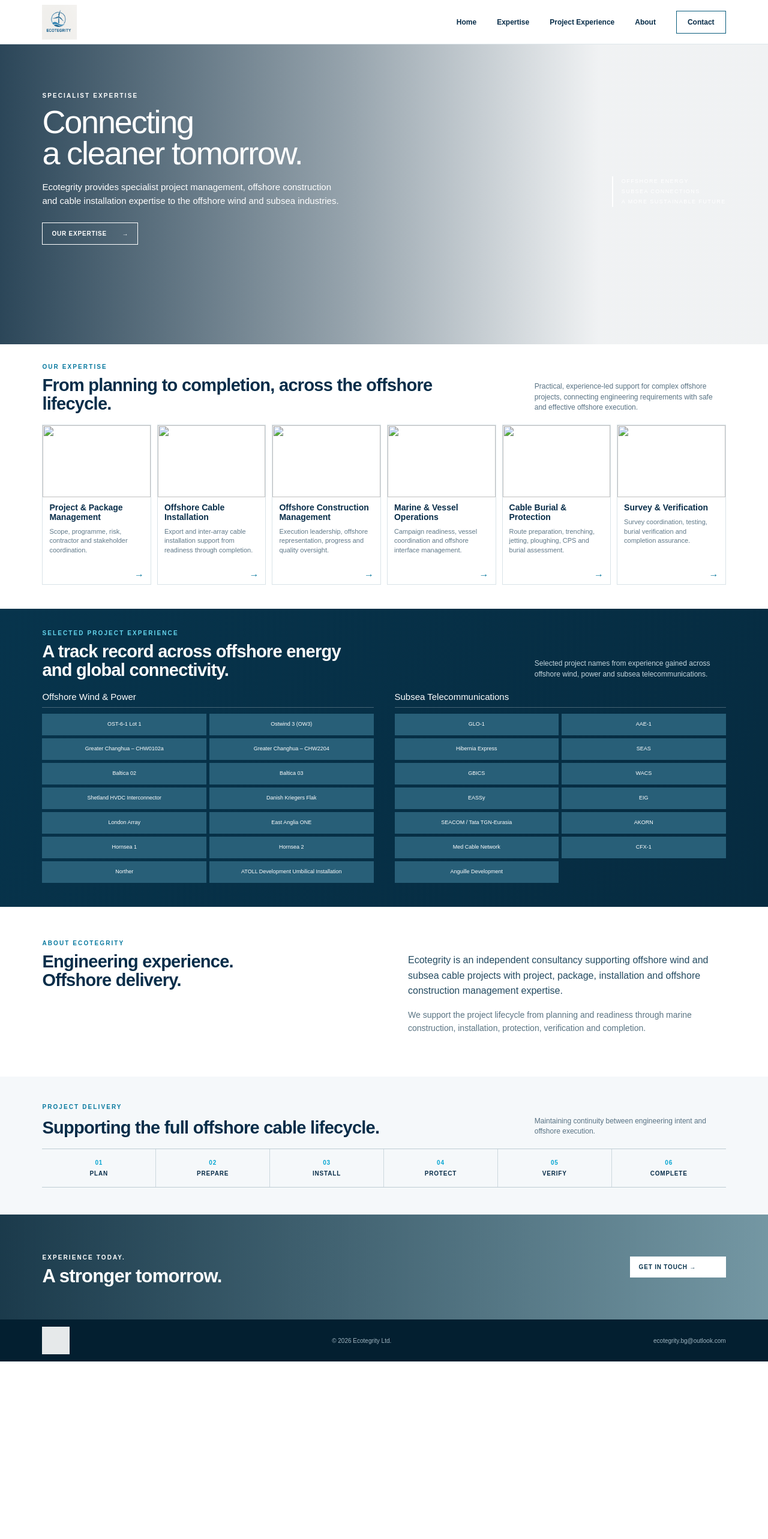
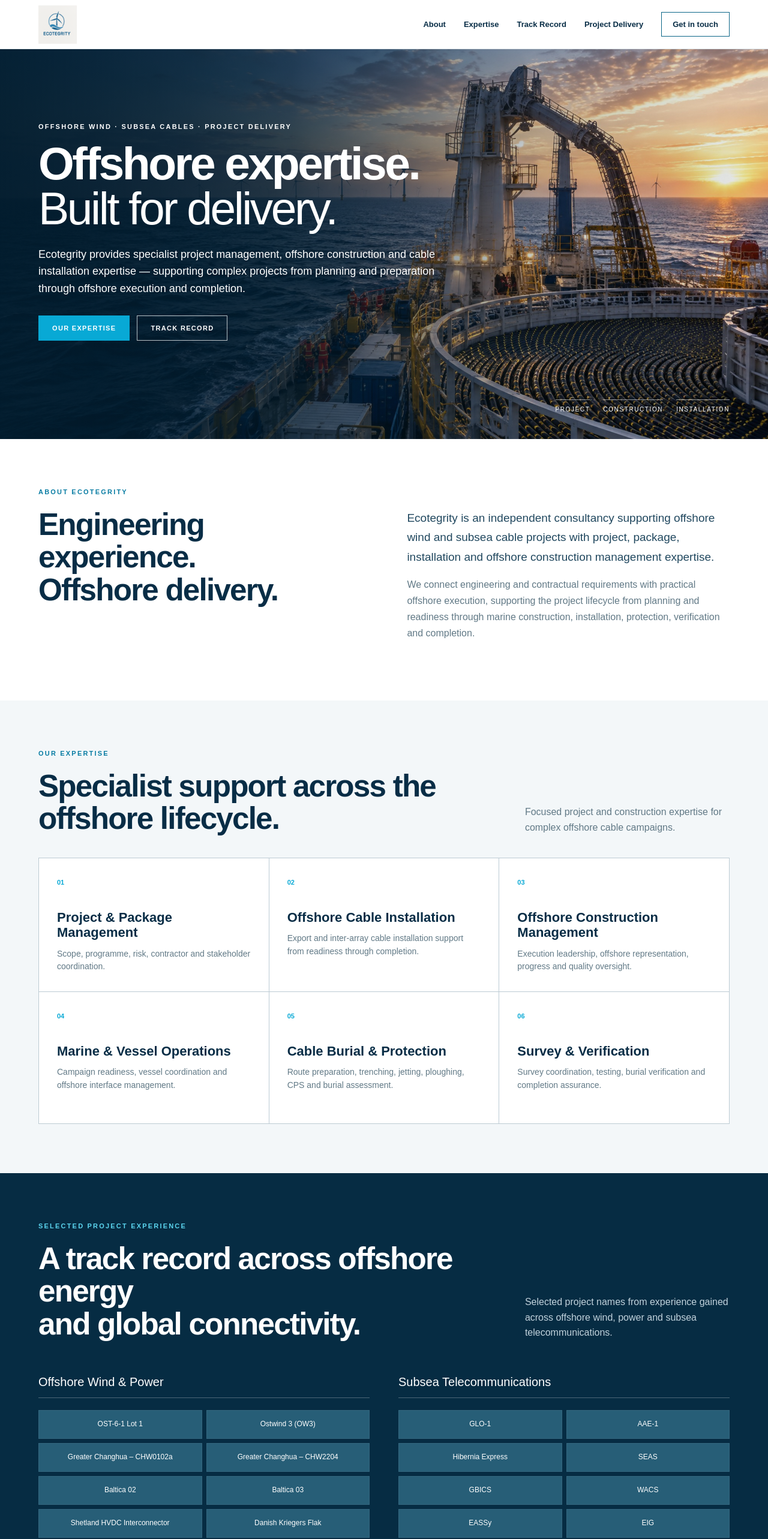
Before and after one commit to thomc007/ecotegrity-site, a plain HTML site: page index.html in a window 1280 px wide. Shown: the top 2566 px of the page at 60% size. Before the commit the page ends 2270 px from the top, so only its background shows below. Drawn offline with Linux system fonts and the light colour scheme.

Commit message:
Add files via upload

```diff
--- a/index.html
+++ b/index.html
@@ -1,51 +1,126 @@
 <!doctype html>
-<html lang="en"><head><meta charset="utf-8"><meta name="viewport" content="width=device-width,initial-scale=1">
-<title>Ecotegrity | Offshore Wind & Subsea Cable Expertise</title>
-<meta name="description" content="Specialist project management, offshore construction and cable installation expertise for offshore wind and subsea projects.">
-<link rel="stylesheet" href="style.css"></head><body>
-<header class="header"><a class="brand" href="#home"><img src="logo.png" alt="Ecotegrity"></a>
-<button class="menu" onclick="document.body.classList.toggle('nav-open')">Menu</button>
-<nav><a href="#home">Home</a><a href="#expertise">Expertise</a><a href="#track">Project Experience</a><a href="#about">About</a><a href="#contact" class="contact-link">Contact</a></nav></header>
+<html lang="en">
+<head>
+  <meta charset="utf-8">
+  <meta name="viewport" content="width=device-width,initial-scale=1">
+  <meta name="description" content="Ecotegrity provides specialist project management, offshore construction and cable installation expertise to offshore wind and subsea cable projects.">
+  <title>Ecotegrity | Offshore Wind & Subsea Cable Expertise</title>
+  <link rel="stylesheet" href="style.css">
+</head>
+<body>
+<header class="header">
+  <a class="brand" href="#home"><img src="logo.png" alt="Ecotegrity"></a>
+  <button class="menu" aria-label="Open menu" onclick="document.body.classList.toggle('nav-open')">Menu</button>
+  <nav>
+    <a href="#about">About</a>
+    <a href="#expertise">Expertise</a>
+    <a href="#track">Track Record</a>
+    <a href="#delivery">Project Delivery</a>
+    <a class="nav-contact" href="#contact">Get in touch</a>
+  </nav>
+</header>
 
 <main>
-<section id="home" class="hero"><div class="shade"></div><div class="hero-copy">
-<p class="eyebrow">SPECIALIST EXPERTISE</p><h1>Connecting<br>a cleaner tomorrow.</h1>
-<p>Ecotegrity provides specialist project management, offshore construction and cable installation expertise to the offshore wind and subsea industries.</p>
-<a class="button ghost" href="#expertise">OUR EXPERTISE <span>→</span></a></div>
-<div class="hero-note">OFFSHORE ENERGY<br>SUBSEA CONNECTIONS<br>A MORE SUSTAINABLE FUTURE</div></section>
+<section class="hero" id="home">
+  <div class="hero-shade"></div>
+  <div class="hero-content">
+    <p class="eyebrow">OFFSHORE WIND · SUBSEA CABLES · PROJECT DELIVERY</p>
+    <h1>Offshore expertise.<br><span>Built for delivery.</span></h1>
+    <p class="hero-text">Ecotegrity provides specialist project management, offshore construction and cable installation expertise — supporting complex projects from planning and preparation through offshore execution and completion.</p>
+    <div class="hero-actions">
+      <a class="btn btn-fill" href="#expertise">Our expertise</a>
+      <a class="btn btn-line" href="#track">Track record</a>
+    </div>
+  </div>
+  <div class="hero-side">
+    <span>PROJECT</span><span>CONSTRUCTION</span><span>INSTALLATION</span>
+  </div>
+</section>
 
-<section id="expertise" class="expertise wrap"><div class="expertise-head">
-<div><p class="label">OUR EXPERTISE</p><h2>From planning to completion, across the offshore lifecycle.</h2></div>
-<p>Practical, experience-led support for complex offshore projects, connecting engineering requirements with safe and effective offshore execution.</p></div>
-<div class="cards">
-<article><img src="expertise-1.jpg" alt=""><div><h3>Project & Package Management</h3><p>Scope, programme, risk, contractor and stakeholder coordination.</p><b>→</b></div></article>
-<article><img src="expertise-2.jpg" alt=""><div><h3>Offshore Cable Installation</h3><p>Export and inter-array cable installation support from readiness through completion.</p><b>→</b></div></article>
-<article><img src="expertise-3.jpg" alt=""><div><h3>Offshore Construction Management</h3><p>Execution leadership, offshore representation, progress and quality oversight.</p><b>→</b></div></article>
-<article><img src="expertise-4.jpg" alt=""><div><h3>Marine & Vessel Operations</h3><p>Campaign readiness, vessel coordination and offshore interface management.</p><b>→</b></div></article>
-<article><img src="expertise-5.jpg" alt=""><div><h3>Cable Burial & Protection</h3><p>Route preparation, trenching, jetting, ploughing, CPS and burial assessment.</p><b>→</b></div></article>
-<article><img src="expertise-6.jpg" alt=""><div><h3>Survey & Verification</h3><p>Survey coordination, testing, burial verification and completion assurance.</p><b>→</b></div></article>
-</div></section>
+<section class="about section" id="about">
+  <p class="section-label">ABOUT ECOTEGRITY</p>
+  <div class="about-grid">
+    <h2>Engineering experience.<br>Offshore delivery.</h2>
+    <div>
+      <p class="lead">Ecotegrity is an independent consultancy supporting offshore wind and subsea cable projects with project, package, installation and offshore construction management expertise.</p>
+      <p>We connect engineering and contractual requirements with practical offshore execution, supporting the project lifecycle from planning and readiness through marine construction, installation, protection, verification and completion.</p>
+    </div>
+  </div>
+</section>
 
-<section id="track" class="track"><div class="wrap"><div class="track-head"><div><p class="label light">SELECTED PROJECT EXPERIENCE</p>
-<h2>A track record across offshore energy<br>and global connectivity.</h2></div>
-<p>Selected project names from experience gained across offshore wind, power and subsea telecommunications.</p></div>
-<div class="track-cols"><div><h3>Offshore Wind & Power</h3><div class="projects">
-<span>OST-6-1 Lot 1</span><span>Ostwind 3 (OW3)</span><span>Greater Changhua – CHW0102a</span><span>Greater Changhua – CHW2204</span>
-<span>Baltica 02</span><span>Baltica 03</span><span>Shetland HVDC Interconnector</span><span>Danish Kriegers Flak</span>
-<span>London Array</span><span>East Anglia ONE</span><span>Hornsea 1</span><span>Hornsea 2</span><span>Norther</span><span>ATOLL Development Umbilical Installation</span>
-</div></div><div><h3>Subsea Telecommunications</h3><div class="projects">
-<span>GLO-1</span><span>AAE-1</span><span>Hibernia Express</span><span>SEAS</span><span>GBICS</span><span>WACS</span><span>EASSy</span><span>EIG</span>
-<span>SEACOM / Tata TGN-Eurasia</span><span>AKORN</span><span>Med Cable Network</span><span>CFX-1</span><span>Anguille Development</span>
-</div></div></div></div></section>
+<section class="expertise section" id="expertise">
+  <div class="section-top">
+    <div><p class="section-label">OUR EXPERTISE</p><h2>Specialist support across the offshore lifecycle.</h2></div>
+    <p>Focused project and construction expertise for complex offshore cable campaigns.</p>
+  </div>
+  <div class="expertise-grid">
+    <article><b>01</b><h3>Project & Package Management</h3><p>Scope, programme, risk, contractor and stakeholder coordination.</p></article>
+    <article><b>02</b><h3>Offshore Cable Installation</h3><p>Export and inter-array cable installation support from readiness through completion.</p></article>
+    <article><b>03</b><h3>Offshore Construction Management</h3><p>Execution leadership, offshore representation, progress and quality oversight.</p></article>
+    <article><b>04</b><h3>Marine & Vessel Operations</h3><p>Campaign readiness, vessel coordination and offshore interface management.</p></article>
+    <article><b>05</b><h3>Cable Burial & Protection</h3><p>Route preparation, trenching, jetting, ploughing, CPS and burial assessment.</p></article>
+    <article><b>06</b><h3>Survey & Verification</h3><p>Survey coordination, testing, burial verification and completion assurance.</p></article>
+  </div>
+</section>
 
-<section id="about" class="about wrap"><p class="label">ABOUT ECOTEGRITY</p><div class="about-grid">
-<h2>Engineering experience.<br>Offshore delivery.</h2><div><p class="lead">Ecotegrity is an independent consultancy supporting offshore wind and subsea cable projects with project, package, installation and offshore construction management expertise.</p>
-<p>We support the project lifecycle from planning and readiness through marine construction, installation, protection, verification and completion.</p></div></div></section>
+<section class="track section" id="track">
+  <div class="track-head">
+    <div><p class="section-label light">SELECTED PROJECT EXPERIENCE</p><h2>A track record across offshore energy<br>and global connectivity.</h2></div>
+    <p>Selected project names from experience gained across offshore wind, power and subsea telecommunications.</p>
+  </div>
+  <div class="track-columns">
+    <div class="track-group">
+      <h3>Offshore Wind & Power</h3>
+      <div class="projects">
+        <span>OST-6-1 Lot 1</span><span>Ostwind 3 (OW3)</span>
+        <span>Greater Changhua – CHW0102a</span><span>Greater Changhua – CHW2204</span>
+        <span>Baltica 02</span><span>Baltica 03</span>
+        <span>Shetland HVDC Interconnector</span><span>Danish Kriegers Flak</span>
+        <span>London Array</span><span>East Anglia ONE</span>
+        <span>Hornsea 1</span><span>Hornsea 2</span>
+        <span>Norther</span><span>ATOLL Development Umbilical Installation</span>
+      </div>
+    </div>
+    <div class="track-group">
+      <h3>Subsea Telecommunications</h3>
+      <div class="projects">
+        <span>GLO-1</span><span>AAE-1</span><span>Hibernia Express</span><span>SEAS</span>
+        <span>GBICS</span><span>WACS</span><span>EASSy</span><span>EIG</span>
+        <span>SEACOM / Tata TGN-Eurasia</span><span>AKORN</span>
+        <span>Med Cable Network</span><span>CFX-1</span><span>Anguille Development</span>
+      </div>
+    </div>
+  </div>
+</section>
 
-<section class="delivery wrap"><p class="label">PROJECT DELIVERY</p><div class="delivery-head"><h2>Supporting the full offshore cable lifecycle.</h2><p>Maintaining continuity between engineering intent and offshore execution.</p></div>
-<div class="steps"><span><b>01</b>PLAN</span><span><b>02</b>PREPARE</span><span><b>03</b>INSTALL</span><span><b>04</b>PROTECT</span><span><b>05</b>VERIFY</span><span><b>06</b>COMPLETE</span></div></section>
+<section class="delivery section" id="delivery">
+  <div class="delivery-head">
+    <div><p class="section-label">PROJECT DELIVERY</p><h2>One continuous offshore lifecycle.</h2></div>
+    <p>Maintaining continuity between engineering intent, offshore execution and final assurance.</p>
+  </div>
+  <div class="steps">
+    <div><b>01</b><strong>PLAN</strong><small>Strategy · scope · programme</small></div>
+    <div><b>02</b><strong>PREPARE</strong><small>Readiness · route · interfaces</small></div>
+    <div><b>03</b><strong>INSTALL</strong><small>Landfall · pull-in · lay</small></div>
+    <div><b>04</b><strong>PROTECT</strong><small>Burial · CPS · crossings</small></div>
+    <div><b>05</b><strong>VERIFY</strong><small>Survey · T&amp;T · assurance</small></div>
+    <div><b>06</b><strong>COMPLETE</strong><small>Close-out · handover</small></div>
+  </div>
+</section>
 
-<section id="contact" class="cta"><div class="cta-shade"></div><div class="cta-inner"><div><p class="eyebrow">EXPERIENCE TODAY.</p><h2>A stronger tomorrow.</h2></div>
-<a class="button white" href="mailto:ecotegrity.bg@outlook.com">GET IN TOUCH →</a></div></section></main>
-<footer><img src="logo.png" alt="Ecotegrity"><span>© 2026 Ecotegrity Ltd.</span><a href="mailto:ecotegrity.bg@outlook.com">ecotegrity.bg@outlook.com</a></footer>
-</body></html>
+<section class="contact" id="contact">
+  <div class="contact-shade"></div>
+  <div class="contact-inner">
+    <div><p class="eyebrow">EXPERIENCE TODAY. A STRONGER TOMORROW.</p><h2>Need experienced offshore project support?</h2><p>Talk to Ecotegrity about your upcoming offshore wind or subsea cable project.</p></div>
+    <a class="btn btn-fill" href="mailto:ecotegrity.bg@outlook.com">Get in touch</a>
+  </div>
+</section>
+</main>
+
+<footer>
+  <img src="logo.png" alt="Ecotegrity">
+  <span>© 2026 Ecotegrity Ltd.</span>
+  <a href="mailto:ecotegrity.bg@outlook.com">ecotegrity.bg@outlook.com</a>
+</footer>
+</body>
+</html>
```
Also changed, not shown: style.css.
